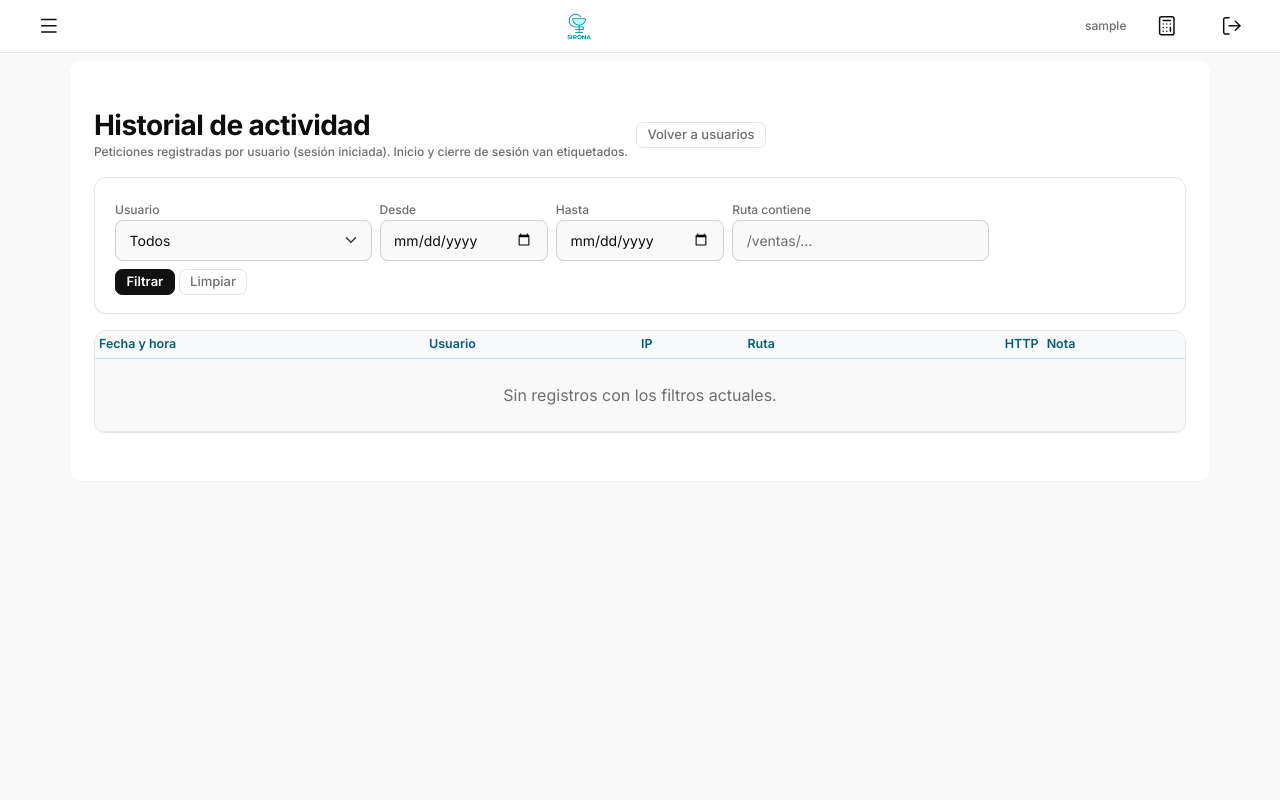
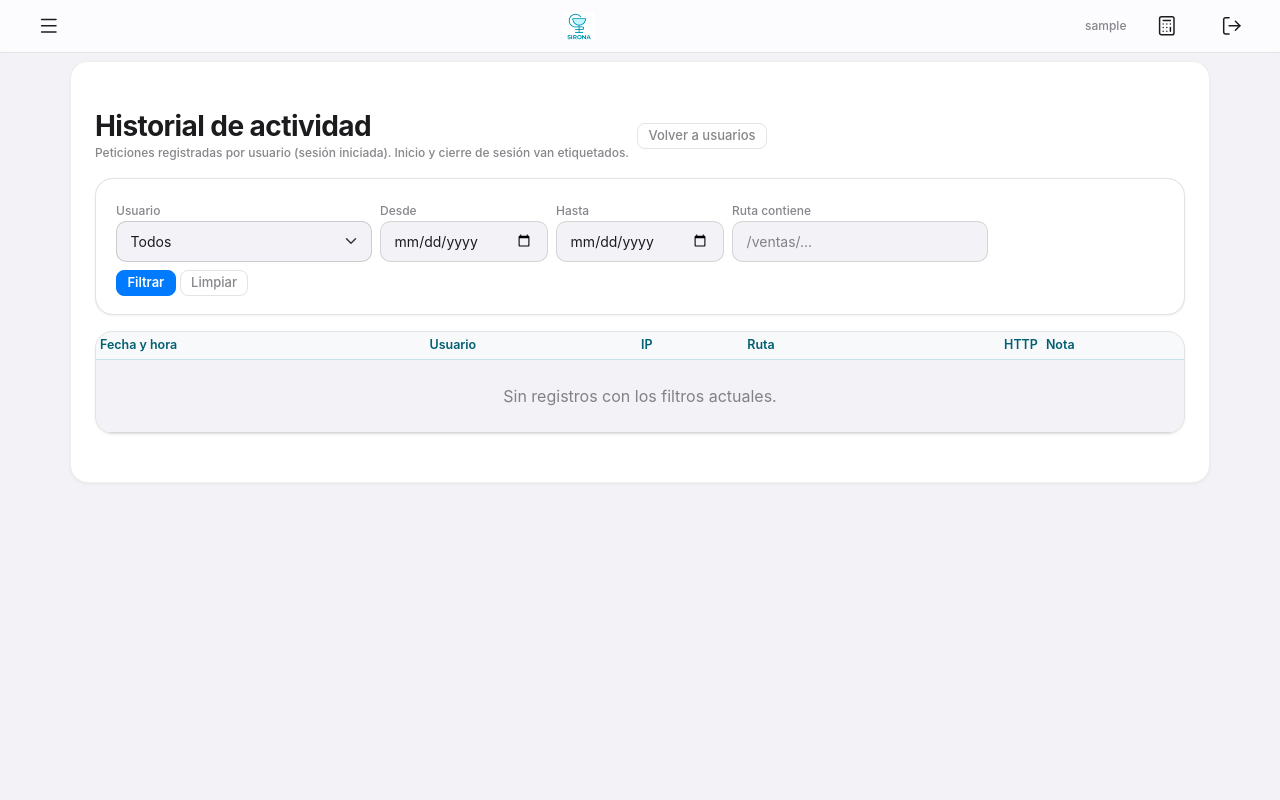
Before and after one commit to sironacooperativa-ship-it/sironanuevo, a Django app: page /administrador/actividad/ in a window 1280 px wide. Run offline with Django 5.2, Linux system fonts and the light colour scheme; the visitor is signed in with stand-in values (Sample User, id 1); data comes from the database, SQL or seed files in the repository; data that the repository does not hold is empty; some libraries are stand-ins or nearby versions.

Commit message:
feat(ui): modo iOS (grupos, vidrio en barra, acento sistema)
- Variables: fondo grouped, bordes finos, azul iOS en primarios

- Topbar y offcanvas con blur; cards y formularios más redondeados

- Tipografía sistema Apple + Inter; theme.css?v=ios-2026

Made-with: Cursor

```diff
--- a/static/css/theme.css
+++ b/static/css/theme.css
@@ -1,40 +1,40 @@
-/* SIRONA — estética inspirada en ChatGPT: lateral claro, tipografía sobria, acentos oscuros */
+/* SIRONA — estética inspirada en iOS: grupos claros, barra con vidrio, acento sistema */
 :root {
-  /* Marca (acentos suaves en enlaces / detalles) */
+  /* Marca (tablas / enlaces cooperativa) */
   --sirona-teal: #0097b2;
   --sirona-teal-dark: #007a91;
   --sirona-teal-deep: #005f72;
   --sirona-sky: #c7f1f9;
   --sirona-sky-soft: #e8f8fc;
 
-  /* Superficie tipo ChatGPT (claro) */
-  --cg-bg: #f9f9f9;
+  /* Superficie tipo iOS (grouped + sheets) */
+  --cg-bg: #f2f2f7;
   --cg-surface: #ffffff;
-  --cg-border: #e5e5e5;
-  --cg-border-strong: #d0d0d0;
-  --cg-text: #0d0d0d;
-  --cg-muted: #6e6e6e;
-  --cg-hover: rgba(0, 0, 0, 0.06);
-  --cg-accent: #111111;
-  --cg-accent-hover: #2a2a2a;
+  --cg-border: rgba(60, 60, 67, 0.14);
+  --cg-border-strong: rgba(60, 60, 67, 0.22);
+  --cg-text: #1c1c1e;
+  --cg-muted: rgba(60, 60, 67, 0.62);
+  --cg-hover: rgba(60, 60, 67, 0.08);
+  --cg-accent: #007aff;
+  --cg-accent-hover: #0066d6;
 
   --sirona-text: var(--cg-text);
   --sirona-muted: var(--cg-muted);
   --sirona-page: var(--cg-bg);
 
-  --app-radius-sm: 0.45rem;
-  --app-radius: 0.5rem;
-  --app-radius-lg: 0.75rem;
-  --app-radius-xl: 1rem;
-  --app-shadow-sm: 0 1px 2px rgba(0, 0, 0, 0.04);
-  --app-shadow: 0 4px 24px rgba(0, 0, 0, 0.06);
-  --app-transition: 0.18s ease;
+  --app-radius-sm: 0.5rem;
+  --app-radius: 0.65rem;
+  --app-radius-lg: 0.9rem;
+  --app-radius-xl: 1.125rem;
+  --app-shadow-sm: 0 1px 3px rgba(0, 0, 0, 0.06);
+  --app-shadow: 0 8px 32px rgba(0, 0, 0, 0.08);
+  --app-transition: 0.2s cubic-bezier(0.25, 0.1, 0.25, 1);
 
   --app-topbar-h: 0rem;
   --app-sidebar-w: 272px;
 
   --bs-primary: var(--cg-accent);
-  --bs-primary-rgb: 17, 17, 17;
+  --bs-primary-rgb: 0, 122, 255;
   --bs-link-color: var(--sirona-teal-dark);
   --bs-link-hover-color: var(--sirona-teal);
   --bs-body-bg: var(--cg-bg);
@@ -47,7 +47,17 @@
 }
 
 .app-body {
-  font-family: "Inter", system-ui, -apple-system, "Segoe UI", Roboto, "Helvetica Neue", Arial, sans-serif;
+  font-family:
+    -apple-system,
+    BlinkMacSystemFont,
+    "SF Pro Text",
+    "Inter",
+    system-ui,
+    "Segoe UI",
+    Roboto,
+    "Helvetica Neue",
+    Arial,
+    sans-serif;
   -webkit-font-smoothing: antialiased;
   -moz-osx-font-smoothing: grayscale;
   min-height: 100vh;
@@ -63,8 +73,9 @@
 
 @media (min-width: 768px) {
   .app-main {
-    border-radius: var(--app-radius-lg);
+    border-radius: var(--app-radius-xl);
     box-shadow: var(--app-shadow-sm);
+    border: 1px solid rgba(60, 60, 67, 0.08);
     padding-left: 1.5rem !important;
     padding-right: 1.5rem !important;
     margin-top: 0.5rem;
@@ -96,9 +107,14 @@
   max-height: 26px;
 }
 
-/* Barra superior (menú offcanvas) */
+/* Barra superior tipo iOS (vidrio + borde fino) */
 .sirona-topbar {
   z-index: 1030;
+  background: rgba(255, 255, 255, 0.72) !important;
+  backdrop-filter: saturate(180%) blur(20px);
+  -webkit-backdrop-filter: saturate(180%) blur(20px);
+  border-bottom: 0.5px solid rgba(60, 60, 67, 0.12) !important;
+  box-shadow: none !important;
 }
 
 .sirona-topbar .navbar-brand {
@@ -114,7 +130,7 @@
   color: var(--cg-text);
   background: transparent;
   border: none;
-  border-radius: var(--app-radius);
+  border-radius: 0.65rem;
   padding: 0.35rem 0.5rem;
   line-height: 1;
   transition: background var(--app-transition);
@@ -473,7 +491,7 @@ body.app-sidebar-collapsed .app-sidebar-fixed {
   gap: 0.4rem;
   line-height: 1.2;
   font-weight: 600;
-  border-radius: var(--app-radius);
+  border-radius: var(--app-radius-lg);
   padding: 0.42rem 0.85rem;
   transition:
     background var(--app-transition),
@@ -493,16 +511,16 @@ body.app-sidebar-collapsed .app-sidebar-fixed {
   --bs-btn-border-color: var(--cg-accent);
   --bs-btn-hover-bg: var(--cg-accent-hover);
   --bs-btn-hover-border-color: var(--cg-accent-hover);
-  --bs-btn-active-bg: #000;
-  --bs-btn-active-border-color: #000;
-  --bs-btn-focus-shadow-rgb: 17, 17, 17;
+  --bs-btn-active-bg: #0051b3;
+  --bs-btn-active-border-color: #0051b3;
+  --bs-btn-focus-shadow-rgb: 0, 122, 255;
   color: #fff;
   font-weight: 600;
 }
 
 .btn-primary:hover {
   color: #fff;
-  box-shadow: 0 2px 8px rgba(0, 0, 0, 0.12);
+  box-shadow: 0 2px 12px rgba(0, 122, 255, 0.35);
 }
 
 .btn-outline-primary {
@@ -523,12 +541,13 @@ body.app-sidebar-collapsed .app-sidebar-fixed {
   font-weight: 500;
 }
 
-/* Cards */
+/* Cards — agrupación tipo lista iOS */
 .card {
   border: 1px solid var(--cg-border);
-  border-radius: var(--app-radius-lg);
+  border-radius: var(--app-radius-xl);
   overflow: hidden;
   background: var(--cg-surface);
+  box-shadow: var(--app-shadow-sm);
 }
 
 .card.shadow-sm {
--- a/templates/base.html
+++ b/templates/base.html
@@ -15,7 +15,7 @@
       href="https://cdn.jsdelivr.net/npm/bootstrap@5.3.3/dist/css/bootstrap.min.css"
       rel="stylesheet"
     />
-    <link href="{% static 'css/theme.css' %}?v=calc-win-2026" rel="stylesheet" />
+    <link href="{% static 'css/theme.css' %}?v=ios-2026" rel="stylesheet" />
     <link href="{% static 'css/sirona-calc.css' %}" rel="stylesheet" />
     <style>
       /* Respaldo en el HTML: grilla + flex sin min-width que rompa el teclado */
```
Also changed, not shown: other parts of static/css/theme.css (+19 -26 lines).
